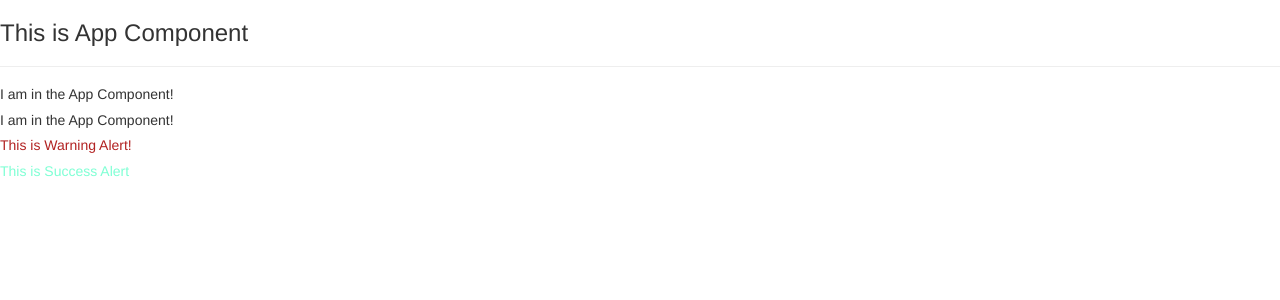
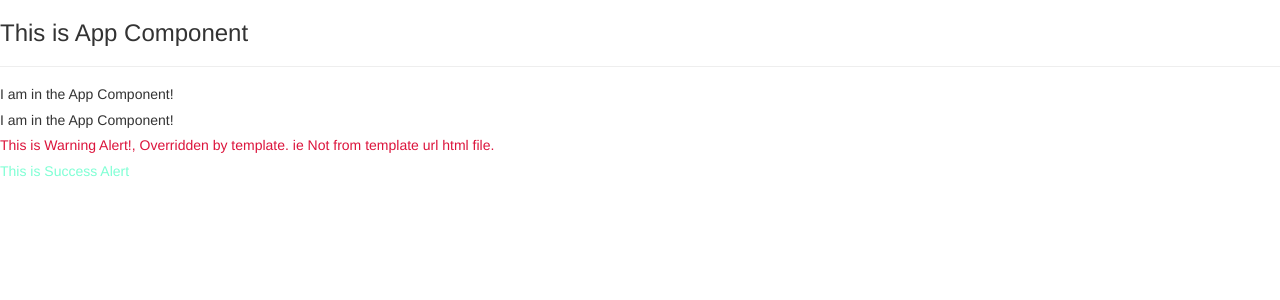
Before and after one commit to gowrishankarin/code_for_fun, an Angular app in the folder node/nestjs/gs-info-cli/: page / in a window 1280 px wide. Shown: the top 300 px of the page. Built offline with nearby package versions, Linux system fonts and the light colour scheme.

Commit message:
ANGULAR8: Selectors as styles, attributes. Styles inline and template inlines

```diff
--- a/node/nestjs/gs-info-cli/src/app/app.component.html
+++ b/node/nestjs/gs-info-cli/src/app/app.component.html
@@ -1,5 +1,5 @@
 <h3>This is App Component</h3>
 <hr>
 <app-servers></app-servers>
-<app-warning-alert></app-warning-alert>
-<app-success-alert></app-success-alert>
+<div app-warning-alert></div>
+<div class="app-success-alert"></div>
--- a/node/nestjs/gs-info-cli/src/app/success-alert/success-alert.component.ts
+++ b/node/nestjs/gs-info-cli/src/app/success-alert/success-alert.component.ts
@@ -1,7 +1,7 @@
 import { Component, OnInit } from '@angular/core';
 
 @Component({
-    selector: 'app-success-alert',
+    selector: '.app-success-alert',
     templateUrl: './success-alert.component.html',
     styleUrls: ['./success-alert.component.scss']
 })
--- a/node/nestjs/gs-info-cli/src/app/warning-alert/warning-alert.component.ts
+++ b/node/nestjs/gs-info-cli/src/app/warning-alert/warning-alert.component.ts
@@ -1,9 +1,17 @@
 import { Component, OnInit } from '@angular/core';
 
 @Component({
-  selector: 'app-warning-alert',
-  templateUrl: './warning-alert.component.html',
-  styleUrls: ['./warning-alert.component.scss']
+  selector: '[app-warning-alert]',
+  // This overrides the html file
+  template: `
+  <h5>This is Warning Alert!, Overridden by template. ie Not from template url html file.</h5>
+  `,
+  // This overrides the stylesheet file
+  styles: [`
+    h5 {
+      color: crimson;
+    }
+  `]
 })
 export class WarningAlertComponent implements OnInit {
 
```
